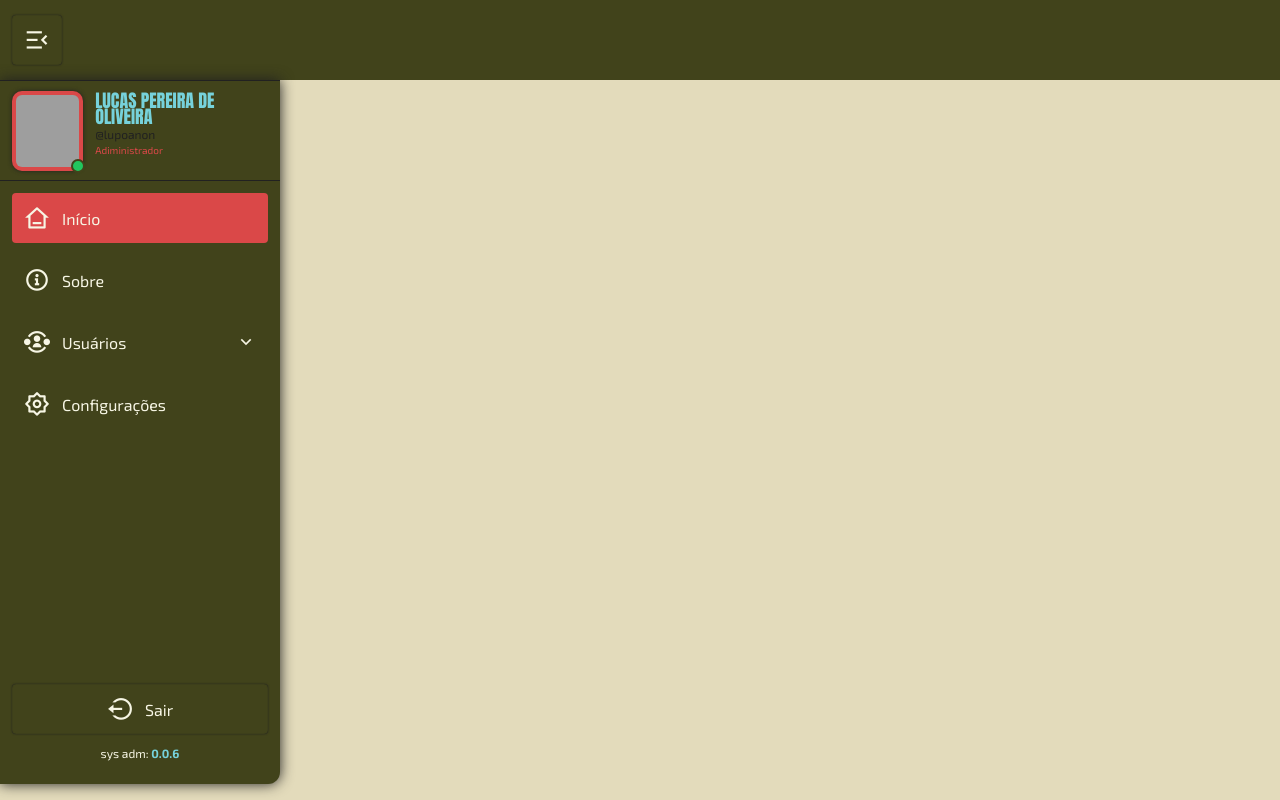
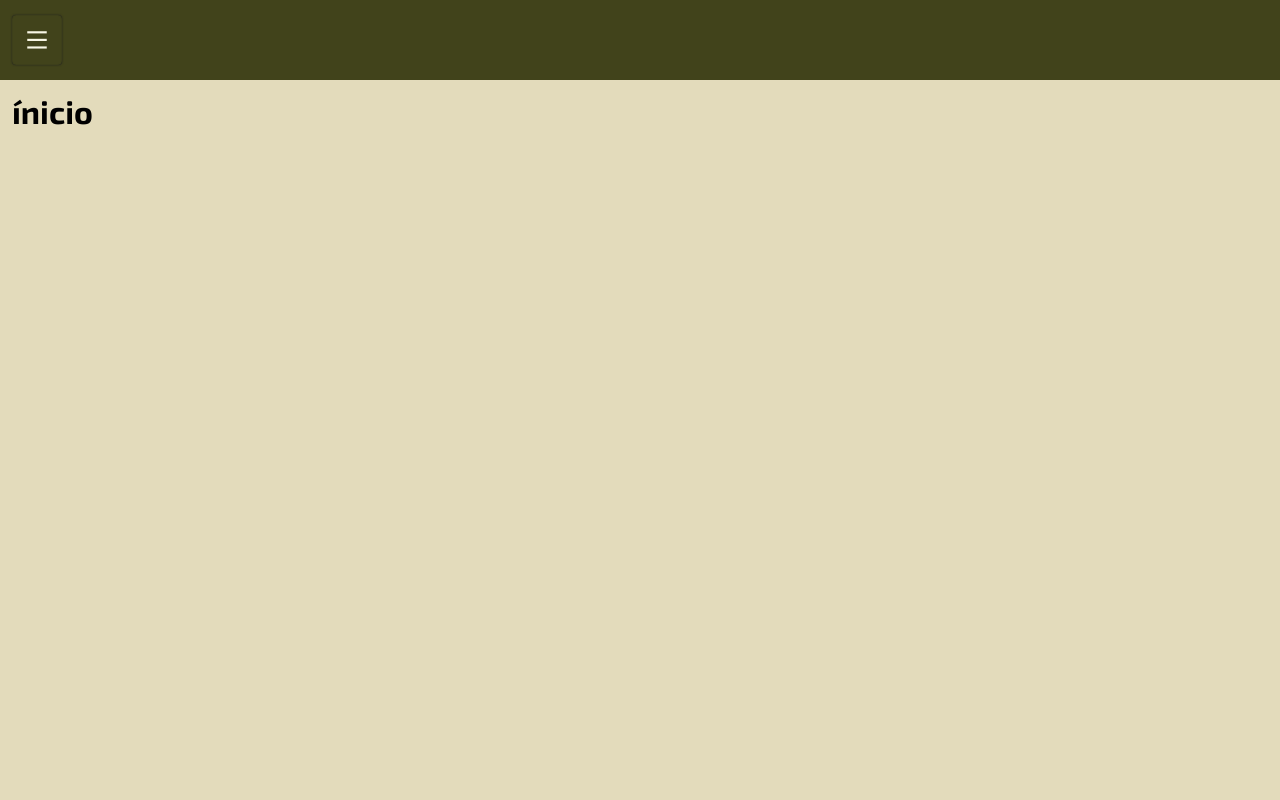
Before and after one commit to theluposki/adm-layout, a Vue app: page / in a window 1280 px wide. Built offline with nearby package versions, Linux system fonts and the light colour scheme; grey boxes are pictures that could not be loaded.

Commit message:
isActive false

```diff
--- a/src/App.vue
+++ b/src/App.vue
@@ -6,7 +6,7 @@ import { Emitter } from '@/utils/Emitter.js'
 import { ref, onMounted } from 'vue'
 import { useProfileStore } from '@/stores/useProfileStore'
 
-const isActive = ref(true)
+const isActive = ref(false)
 const profile = useProfileStore()
 
 onMounted(async () => {
```
